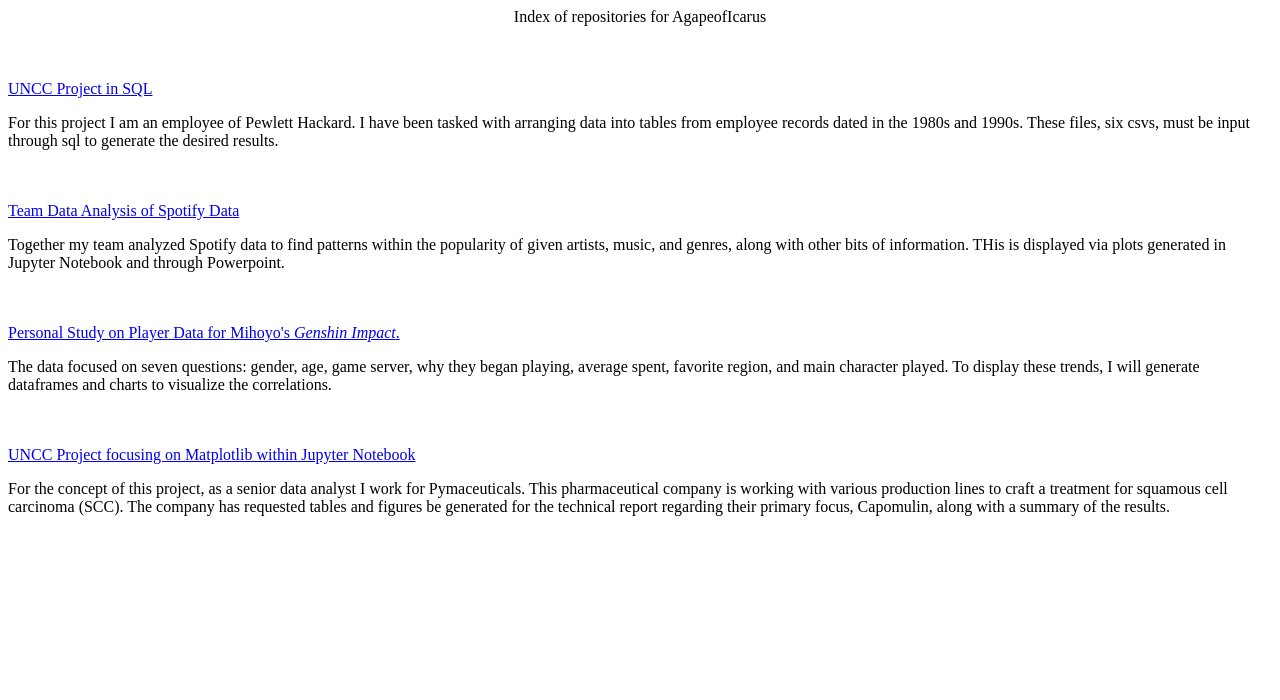
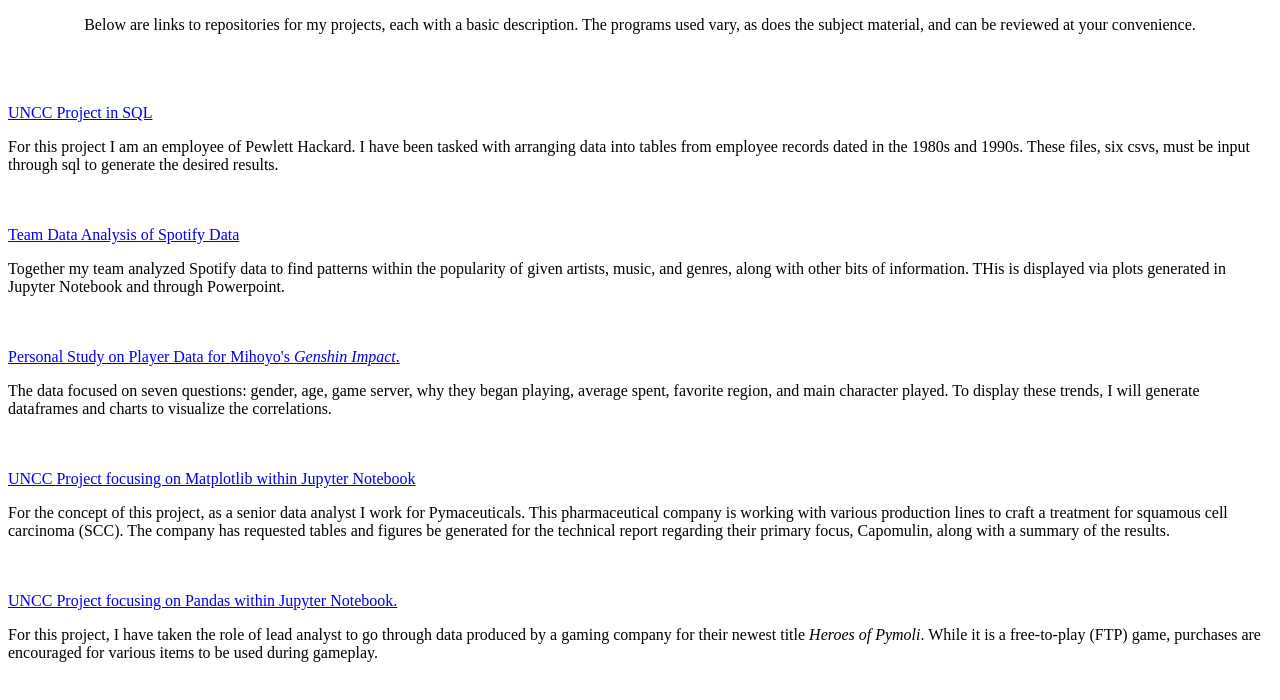
Before and after one commit to AgapeofIcarus/AgapeofIcarus.github.io, a plain HTML site: page index.html in a window 1280 px wide. Drawn offline with Linux system fonts and the light colour scheme.

Commit message:
Update index.html

```diff
--- a/index.html
+++ b/index.html
@@ -5,7 +5,8 @@
   <title>Index File: Agape of Icarus</title>
 </head>
 
-<center><header>Index of repositories for AgapeofIcarus</header></center>
+<center><header><title>Index of repositories for AgapeofIcarus</title>
+<p>Below are links to repositories for my projects, each with a basic description. The programs used vary, as does the subject material, and can be reviewed at your convenience.</p></header></center>
 <br>
 <br>
 <br>
@@ -30,6 +31,7 @@
 <br>
 <br>
 
-
+<a href="https://github.com/AgapeofIcarus/pandas-challenge">UNCC Project focusing on Pandas within Jupyter Notebook.</a>
+<p>For this project, I have taken the role of lead analyst to go through data produced by a gaming company for their newest title <i>Heroes of Pymoli</i>. While it is a free-to-play (FTP) game, purchases are encouraged for various items to be used during gameplay. </p>
 
 </html>
```
